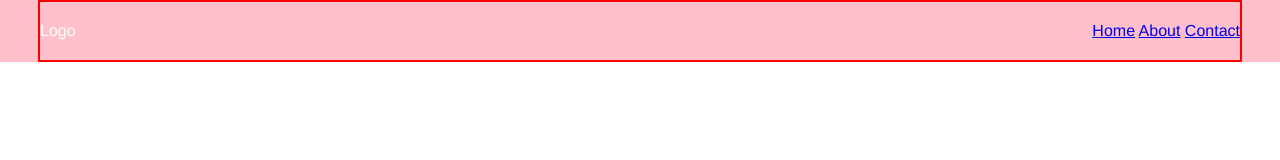
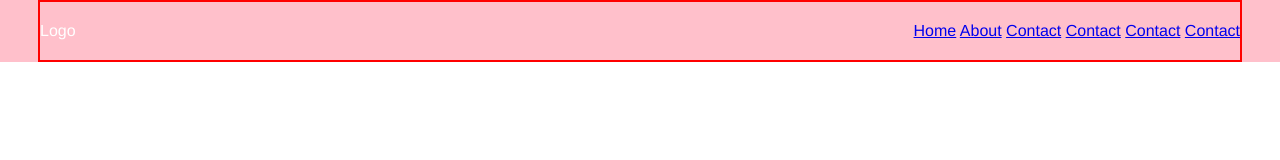
Before and after one commit to sahilkumar013/practice, a plain HTML site: page index.html in a window 1280 px wide. Drawn offline with Linux system fonts and the light colour scheme.

Commit message:
change text

```diff
--- a/index.html
+++ b/index.html
@@ -15,6 +15,9 @@
           <a href="#Home">Home</a>
           <a href="#About">About</a>
           <a href="#Contact">Contact</a>
+          <a href="#Contact">Contact</a>
+          <a href="#Contact">Contact</a>
+          <a href="#Contact">Contact</a>
         </ul>
       </nav>
     </header>
```
